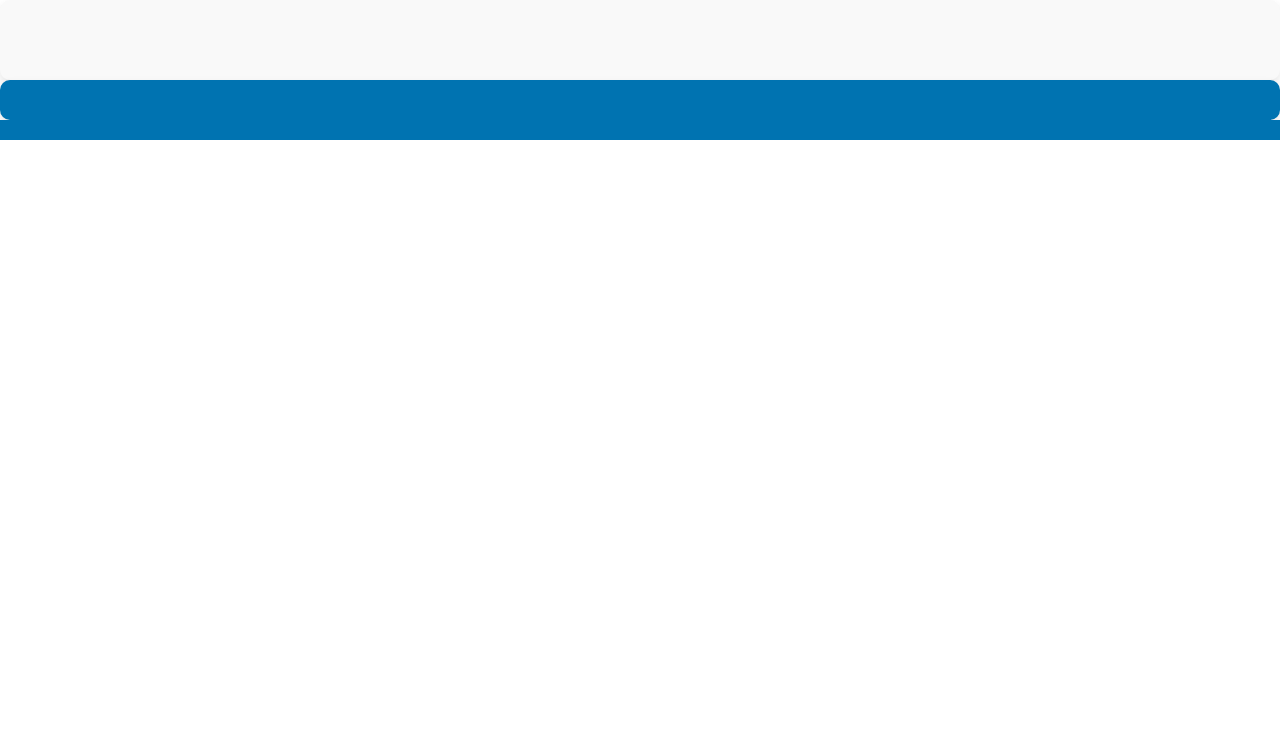
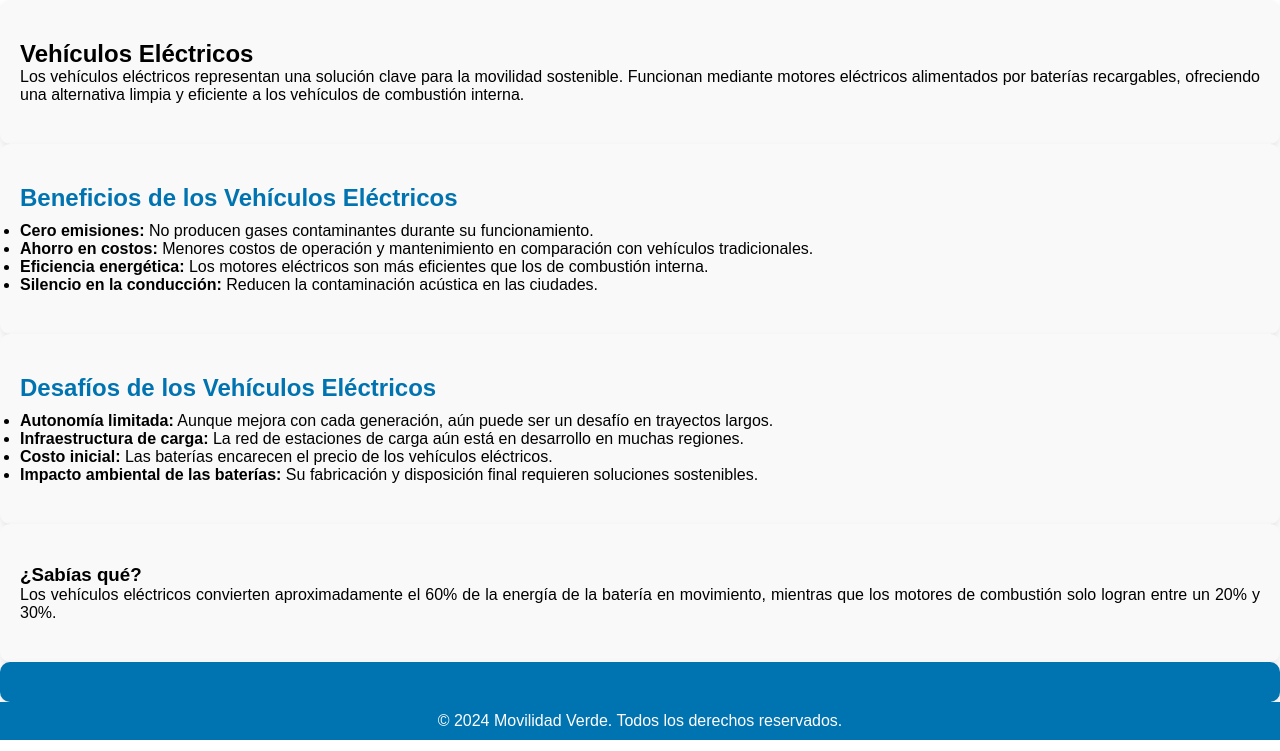
Before and after one commit to Alejandroceballos95/www.movildadVerde.com, a Flask app: page /electricos in a window 1280 px wide. Shown: the part 49-800 px from the top of the page. Run offline with Flask 3, Linux system fonts and the light colour scheme.

Commit message:
diseño preliminar página de electricos

```diff
--- a/templates/electricos.html
+++ b/templates/electricos.html
@@ -28,8 +28,42 @@
         </div>
     </header>
     <main>
-        <section>
+        <!-- Sección de introducción -->
+        <section id="intro-electricos" class="section">
+            <h1>Vehículos Eléctricos</h1>
+            <p>
+                Los vehículos eléctricos representan una solución clave para la movilidad sostenible. Funcionan mediante motores eléctricos alimentados por baterías recargables, ofreciendo una alternativa limpia y eficiente a los vehículos de combustión interna.
+            </p>
+        </section>
 
+        <!-- Sección de beneficios -->
+        <section id="beneficios-electricos" class="section">
+            <h2>Beneficios de los Vehículos Eléctricos</h2>
+            <ul>
+                <li><strong>Cero emisiones:</strong> No producen gases contaminantes durante su funcionamiento.</li>
+                <li><strong>Ahorro en costos:</strong> Menores costos de operación y mantenimiento en comparación con vehículos tradicionales.</li>
+                <li><strong>Eficiencia energética:</strong> Los motores eléctricos son más eficientes que los de combustión interna.</li>
+                <li><strong>Silencio en la conducción:</strong> Reducen la contaminación acústica en las ciudades.</li>
+            </ul>
+        </section>
+
+        <!-- Sección de desafíos -->
+        <section id="desafios-electricos" class="section">
+            <h2>Desafíos de los Vehículos Eléctricos</h2>
+            <ul>
+                <li><strong>Autonomía limitada:</strong> Aunque mejora con cada generación, aún puede ser un desafío en trayectos largos.</li>
+                <li><strong>Infraestructura de carga:</strong> La red de estaciones de carga aún está en desarrollo en muchas regiones.</li>
+                <li><strong>Costo inicial:</strong> Las baterías encarecen el precio de los vehículos eléctricos.</li>
+                <li><strong>Impacto ambiental de las baterías:</strong> Su fabricación y disposición final requieren soluciones sostenibles.</li>
+            </ul>
+        </section>
+
+        <!-- Sección de datos curiosos -->
+        <section id="datos-curiosos-electricos" class="aside">
+            <h3>¿Sabías qué?</h3>
+            <p>
+                Los vehículos eléctricos convierten aproximadamente el 60% de la energía de la batería en movimiento, mientras que los motores de combustión solo logran entre un 20% y 30%.
+            </p>
         </section>
     </main>
     <article>
@@ -39,7 +73,7 @@
 
     </aside>
     <footer>
-
+        <p>&copy; 2024 Movilidad Verde. Todos los derechos reservados.</p>
     </footer>
 </body>
 </html>
```
